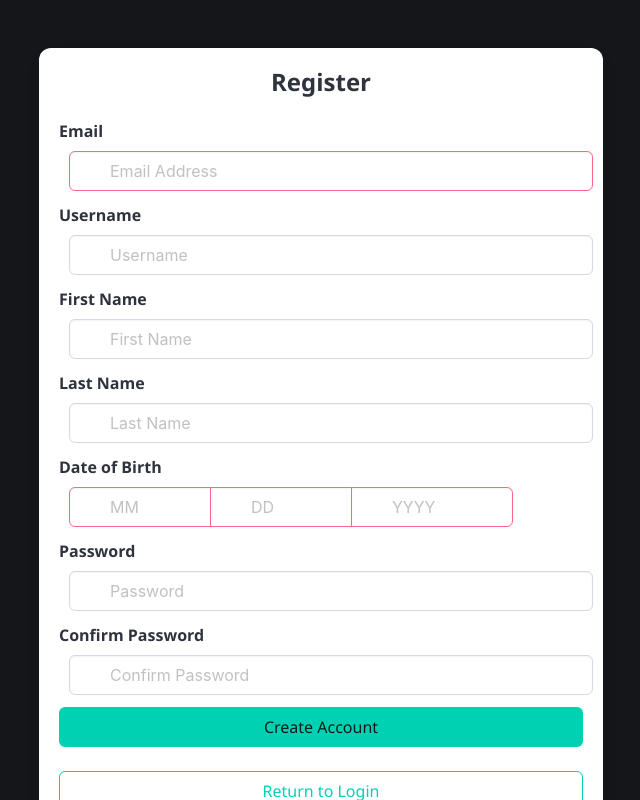
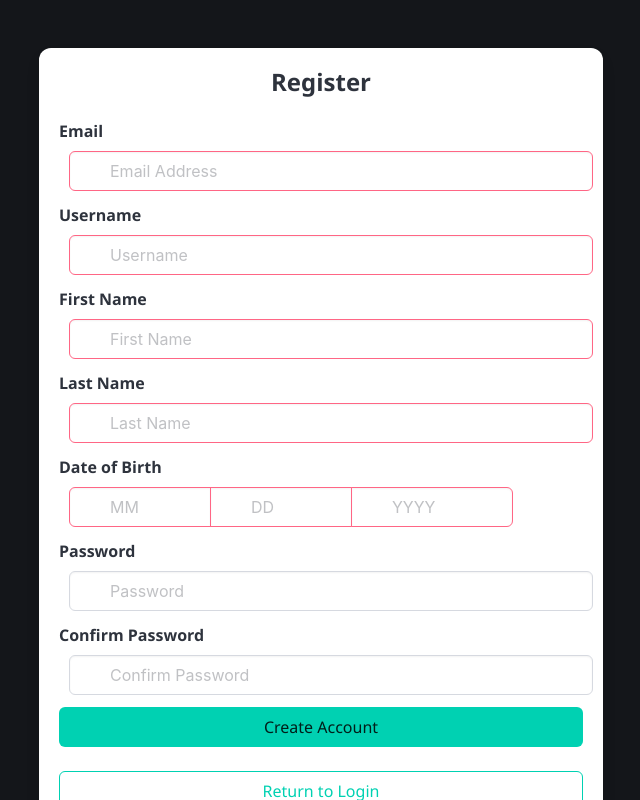
Before and after one commit to kristijanH1998/dev-duckies-sm-proj-front, a React (Vite) app in the folder dev-duckies-sm-proj/: page /register in a window 1280 px wide. Shown: the whole page, without its empty margins (319-959 px from the left). Built offline with nearby package versions, Linux system fonts and the light colour scheme; the HTML template or start-up script is replaced by a standard one.

Commit message:
Connect Register
made the fields required to pass tests

```diff
--- a/dev-duckies-sm-proj/src/pages/register-page/register.jsx
+++ b/dev-duckies-sm-proj/src/pages/register-page/register.jsx
@@ -19,7 +19,7 @@ export default function Register() {
 
 
   // Checks if the username is less than 12 characters
-  const usernameTest = username.length <= 12;
+  const usernameTest = username.length <= 12 && username.length > 0;
 
   // Checks if the passwords match
   const passwordTest = password === confirmPassword;
@@ -29,6 +29,8 @@ export default function Register() {
   const birthMonthTest = birthMonth >= 1 && birthMonth <= 12;
   const birthDayTest = birthDay >= 1 && birthDay <= 31;
   const birthYearTest = birthYear >= 1900 && birthYear <= 2023;
+  const firstNameTest = firstName.trim() !== "";
+  const lastNameTest = lastName.trim() !== "";
 
   // Handles input changes and saves it to state
   const handleChange = (setState) => (event) => {
@@ -45,7 +47,9 @@ export default function Register() {
         usernameTest &&
         birthMonthTest &&
         birthDayTest &&
-        birthYearTest
+        birthYearTest &&
+        firstNameTest &&
+        lastNameTest
       )
     ) {
       console.log(
@@ -54,7 +58,9 @@ export default function Register() {
         usernameTest,
         birthMonthTest,
         birthDayTest,
-        birthYearTest
+        birthYearTest,
+        firstNameTest,
+        lastNameTest
       );
       return console.log("Unable to Register!");
     }
@@ -123,7 +129,7 @@ export default function Register() {
                     <label className="label">First Name</label>
                     <div className="control has-icons-left">
                       <input
-                        className="input"
+                        className={`input ${firstNameTest ? "" : "is-danger"}`}
                         type="text"
                         placeholder="First Name"
                         value={firstName}
@@ -135,7 +141,7 @@ export default function Register() {
                     <label className="label">Last Name</label>
                     <div className="control has-icons-left">
                       <input
-                        className="input"
+                        className={`input ${lastNameTest ? "" : "is-danger"}`}
                         type="text"
                         placeholder="Last Name"
                         value={lastName}
```
